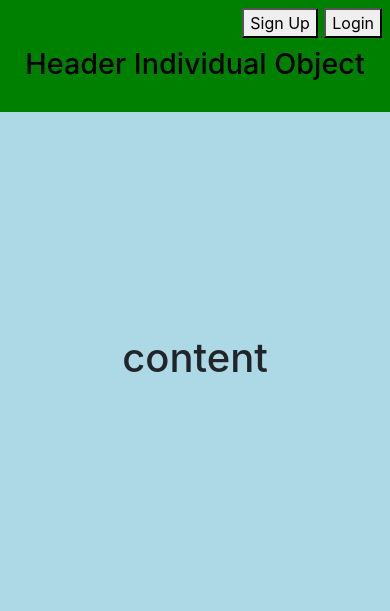
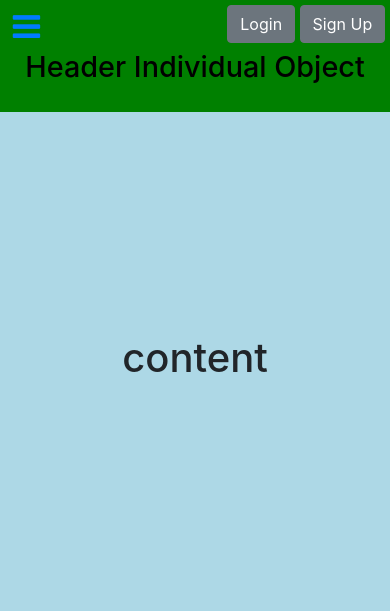
Before and after one commit to Ziddia/cs-4ww3-project, a PHP site: page /individual_sample.html in a window 390 px wide. Shown: the top 611 px of the page. Run offline with PHP 8.4, Linux system fonts and the light colour scheme.

Commit message:
finished mobile navigation menu

```diff
--- a/individual_sample.html
+++ b/individual_sample.html
@@ -6,13 +6,25 @@
 	<meta name="viewport" content="width=device-width, initial-scale=1">
 	<link rel="stylesheet" type="text/css" href="static/base.css">
 	<link rel="stylesheet" type="text/css" href="static/bootstrap/css/bootstrap.min.css">
+	<link rel="stylesheet" href="https://cdnjs.cloudflare.com/ajax/libs/font-awesome/4.7.0/css/font-awesome.min.css">
 </head>
 
 <body>
 	<header>
 		<div class="headerButtons">
-			<button>Login</button>
-			<button>Sign Up</button>
+			<div class="mobile">
+				<div class="mobile-nav icon"><a href="#front"><i class="fa fa-bars fa-2x"></i></a></div>
+				<div class="mobile-buttons">
+					<a class="btn btn-secondary" href="login.html">Login</a>
+					<a class="btn btn-secondary" href="registration.html">Sign Up</a>
+				</div>
+			</div>
+			<div class="not-mobile">
+				<div class="desktop-buttons">
+					<a class="btn btn-secondary" href="login.html">Login</a>
+					<a class="btn btn-secondary" href="registration.html">Sign Up</a>
+				</div>
+			</div>
 		</div>
 
 		<div class="title">
@@ -28,11 +40,21 @@
 			<li><a class="active" href="individual_sample.html">Submit Object</a></li>
 		</ul>
 	</nav>
+	<nav class="mobile-navbar" id="front">
+		<ul>
+			<li><a href="login.html">Log In</a></li>
+			<li><a href="#">Log Out</a></li>
+			<li><a href="registration.html">Register</a></li>
+			<li><a href="search.html">Search Objects</a></li>
+			<li><a class="active" href="individual_sample.html">Submit Object</a></li>
+			<li><a href="#not-front">Close</a></li>
+		</ul>
+	</nav>
 	<content>
 		<h1>content</h1>
 	</content>
 
-	<!--<script type="text/javascript" src="static/bootstrap/js/bootstrap.min.js"></script>-->
+	<script type="text/javascript" src="static/bootstrap/js/bootstrap.min.js"></script>
 </body>
 
 </html>
--- a/static/base.css
+++ b/static/base.css
@@ -36,7 +36,7 @@ header {
 
 .headerButtons {
 	display: flex;
-	flex-direction: row-reverse;
+	flex-direction: row;
 	margin-top: 0.3em;
 	margin-right: 0.3em;
 }
@@ -84,13 +84,60 @@ content {
 	background-color: lightblue;
 }
 
+.mobile-navbar {
+	display: none;
+}
+
+.mobile-navbar:target {
+	display: block;
+	max-height: 100vh;
+	overflow: hidden;
+	width: 100% !important;
+	animation-name: slideDownNavbar;
+	animation-iteration-count: 1;
+	animation-timing-function: ease-in;
+	animation-duration: 0.5s;
+}
+
+@keyframes slideDownNavbar {
+	0% {
+		max-height: 0vh;
+	}
+	100% {
+		max-height: 100vh;
+	}
+}
+
 .not-mobile {
 	display: none;
+}
+
+.mobile-buttons {
+	margin-left:auto;
+}
+
+.mobile-nav {
+	margin-left: 0.8em;
+	margin-top: 0.4em;
+}
+
+.mobile {
+	display: flex;
+	flex-direction: row;
+	width: 100%;
 }
 
 @media (min-width: 576px) {
 	.not-mobile {
 		display: flex;
+	}
+
+	.mobile {
+		display: none;
+	}
+
+	.headerButtons {
+		flex-direction: row-reverse;
 	}
 
 	content {
```
